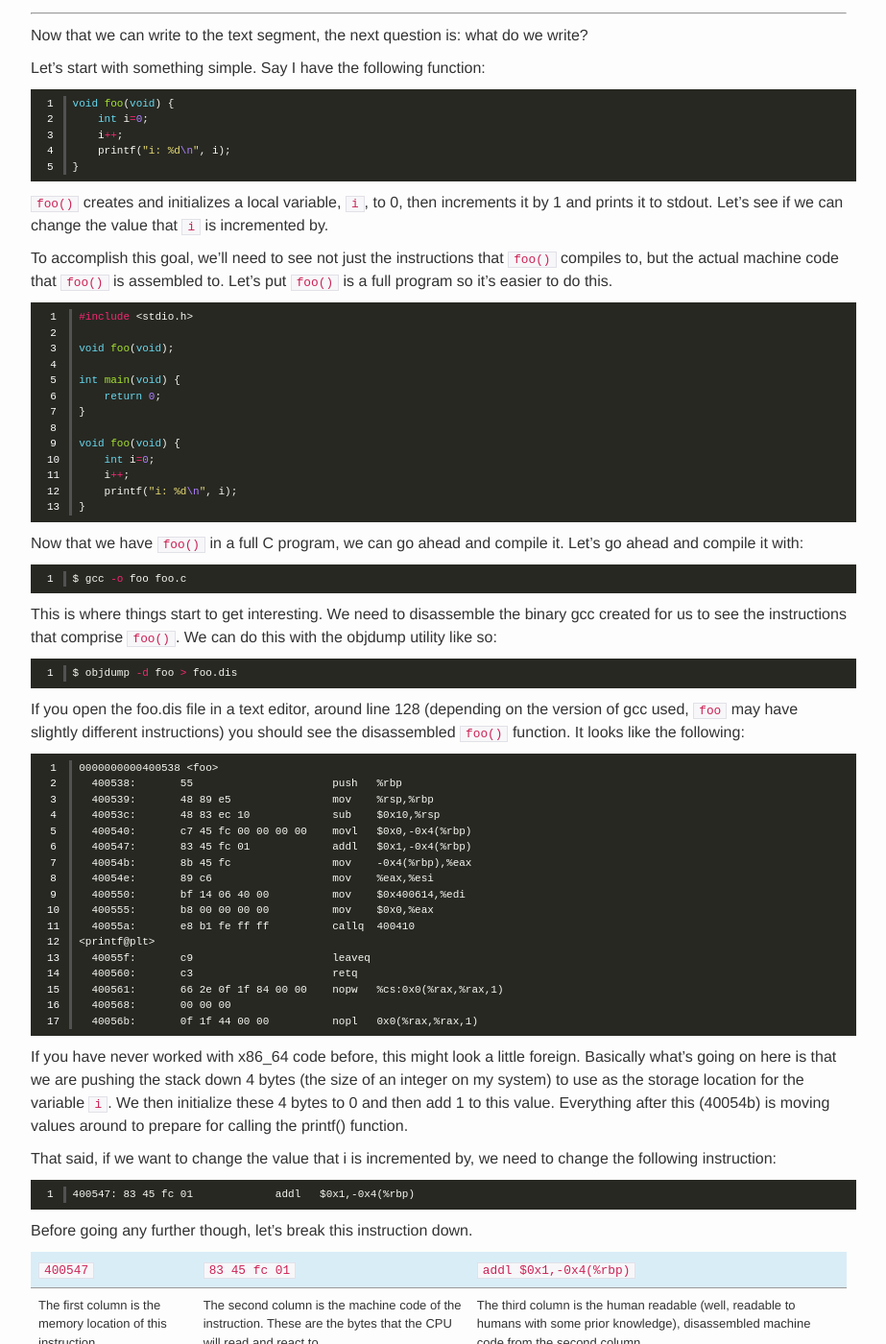
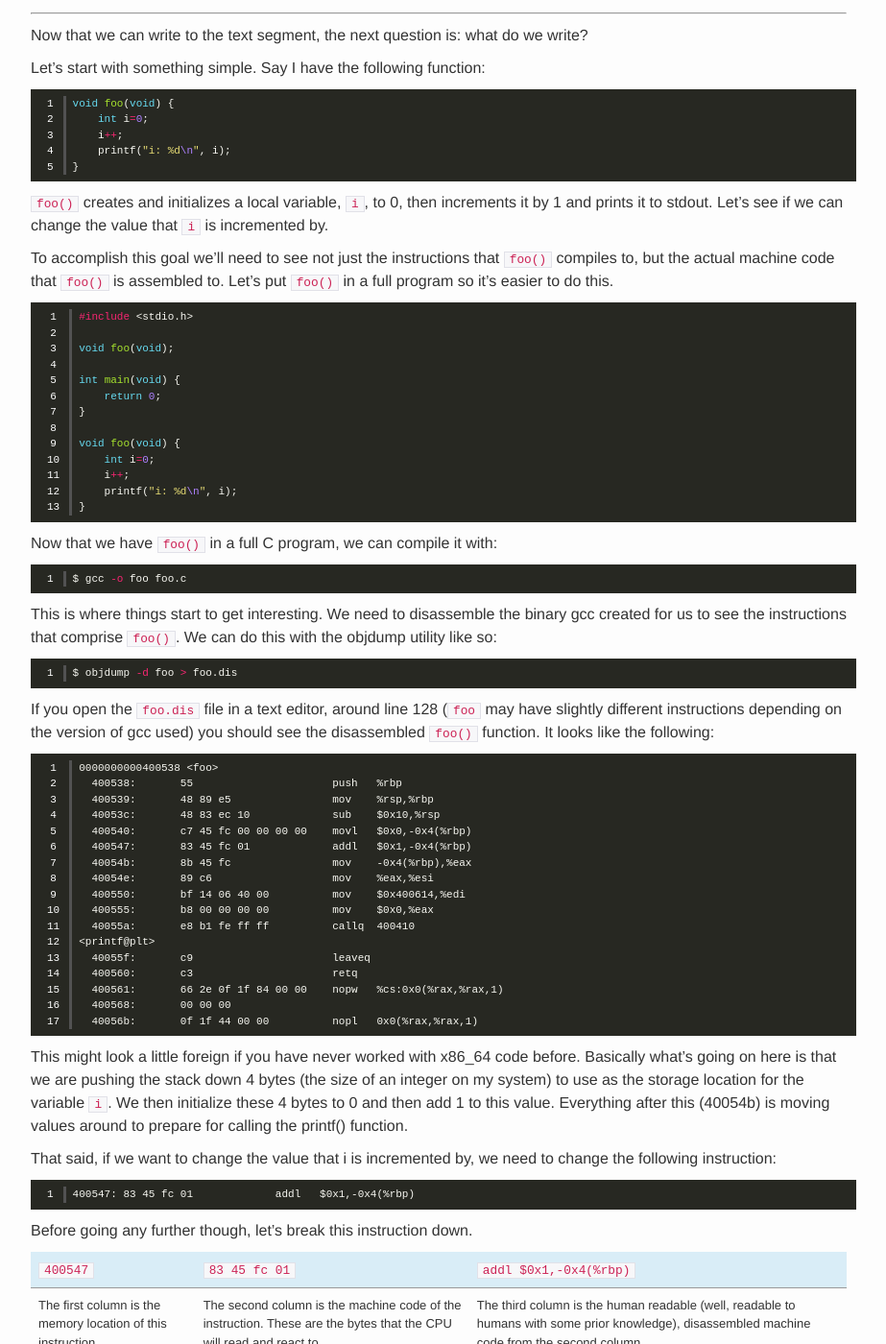
Before and after one commit to shanet/blog, a Jekyll site: the page built from _posts/2013-12-29-writing-a-self-mutating-x86_64-c-program.md, in a window 1280 px wide and 1400 px high, scrolled down 1439 px. Shown: the whole window at 96% size, without its empty margins (183-1106 px from the left). Built offline with Jekyll 4.4.1, drawn with Linux system fonts in a browser that asks for light colours; some of the changed text lies outside the part shown.

Commit message:
fix typo and re-word a few sentences

```diff
--- a/_posts/2013-12-29-writing-a-self-mutating-x86_64-c-program.md
+++ b/_posts/2013-12-29-writing-a-self-mutating-x86_64-c-program.md
@@ -53,7 +53,7 @@
 
 <code>foo()</code> creates and initializes a local variable, <code>i</code>, to 0, then increments it by 1 and prints it to stdout. Let's see if we can change the value that <code>i</code> is incremented by.
 
-To accomplish this goal, we'll need to see not just the instructions that <code>foo()</code> compiles to, but the actual machine code that <code>foo()</code> is assembled to. Let's put <code>foo()</code> is a full program so it's easier to do this.
+To accomplish this goal we'll need to see not just the instructions that <code>foo()</code> compiles to, but the actual machine code that <code>foo()</code> is assembled to. Let's put <code>foo()</code> in a full program so it's easier to do this.
 
 {% highlight c linenos %}
 #include <stdio.h>
@@ -71,7 +71,7 @@
 }
 {% endhighlight %}
 
-Now that we have <code>foo()</code> in a full C program, we can go ahead and compile it. Let's go ahead and compile it with:
+Now that we have <code>foo()</code> in a full C program, we can compile it with:
 
 {% highlight bash linenos %}$ gcc -o foo foo.c{% endhighlight %}
 
@@ -79,7 +79,7 @@
 
 {% highlight bash linenos %}$ objdump -d foo > foo.dis{% endhighlight %}
 
-If you open the foo.dis file in a text editor, around line 128 (depending on the version of gcc used, <code>foo</code> may have slightly different instructions) you should see the disassembled <code>foo()</code> function. It looks like the following:
+If you open the <code>foo.dis</code> file in a text editor, around line 128 (<code>foo</code> may have slightly different instructions depending on the version of gcc used) you should see the disassembled <code>foo()</code> function. It looks like the following:
 
 {% highlight text linenos %}
 0000000000400538 <foo>
@@ -101,7 +101,7 @@
   40056b:	0f 1f 44 00 00       	nopl   0x0(%rax,%rax,1)
 {% endhighlight %}
 
-If you have never worked with x86_64 code before, this might look a little foreign. Basically what's going on here is that we are pushing the stack down 4 bytes (the size of an integer on my system) to use as the storage location for the variable <code>i</code>. We then initialize these 4 bytes to 0 and then add 1 to this value. Everything after this (40054b) is moving values around to prepare for calling the printf() function.
+This might look a little foreign if you have never worked with x86_64 code before. Basically what's going on here is that we are pushing the stack down 4 bytes (the size of an integer on my system) to use as the storage location for the variable <code>i</code>. We then initialize these 4 bytes to 0 and then add 1 to this value. Everything after this (40054b) is moving values around to prepare for calling the printf() function.
 
 That said, if we want to change the value that i is incremented by, we need to change the following instruction:
 
@@ -369,7 +369,7 @@
 
 <hr />
 
-And there you have it, a self-mutating C program. However, this is pretty boring; all it does is change a number. Wouldn't it be more far more interesting if we could change <code>foo()</code> to do something else entirely? How about <code>exec()</code> a shell?
+However, this is pretty boring: all it does is change a number. Wouldn't it be more far more interesting if we could change <code>foo()</code> to do something else entirely? Maybe <code>exec()</code> a shell?
 
 How would we go about starting a shell when we call <code>foo()</code> though? The natural choice is to use the <code>execve</code> syscall, but that's a lot more involved than just changing a single byte.
 
@@ -421,13 +421,13 @@
 
 It's important to note that <strong>the values of these registers should be pointers to the memory location of their respective values</strong>. This means that we'll have to push all the values to the stack and then copy the correct stack locations to the registers above. And you thought you would never say "wow, I miss the simplicity of pointers in C."
 
-A full list of syscalls can be found at <a href="http://blog.rchapman.org/post/36801038863/linux-system-call-table-for-x86-64">http://blog.rchapman.org/post/36801038863/linux-system-call-table-for-x86-64</a>.
+A full list of syscalls can be found at <a href="https://blog.rchapman.org/posts/Linux_System_Call_Table_for_x86_64/">https://blog.rchapman.org/posts/Linux_System_Call_Table_for_x86_64</a>.
 
 If you're familiar with the C prototype for the <code>execve()</code> function (below for reference), you'll see that how similar the syscall setup is to calling the function from a C program.
 
 {% highlight c linenos %}int execve(const char *filename, char *const argv[], char *const envp[]);{% endhighlight %}
 
-For those familiar with x86, it's important to note that the syscall procedure is quite different between x86 and x86_64. The syscall instruction does not exist in the x86 instruction set. In x86 syscalls are made by triggering an interrupt. Furthermore, in Linux, the syscall number for <code>execve</code> is different between x86 and x86_64. (11 on x86; 59 on x86_64).
+For those familiar with x86, it's important to note that the syscall procedure is quite different between x86 and x86_64. The syscall instruction does not exist in the x86 instruction set. In x86 syscalls are made by triggering an interrupt. Furthermore, in Linux, the syscall number for <code>execve</code> is different between x86 and x86_64. (<code>11</code> on x86; <code>59</code> on x86_64).
 
 Now that we know how to set up a syscall, let's explain each step of the shellcode.
 
```
